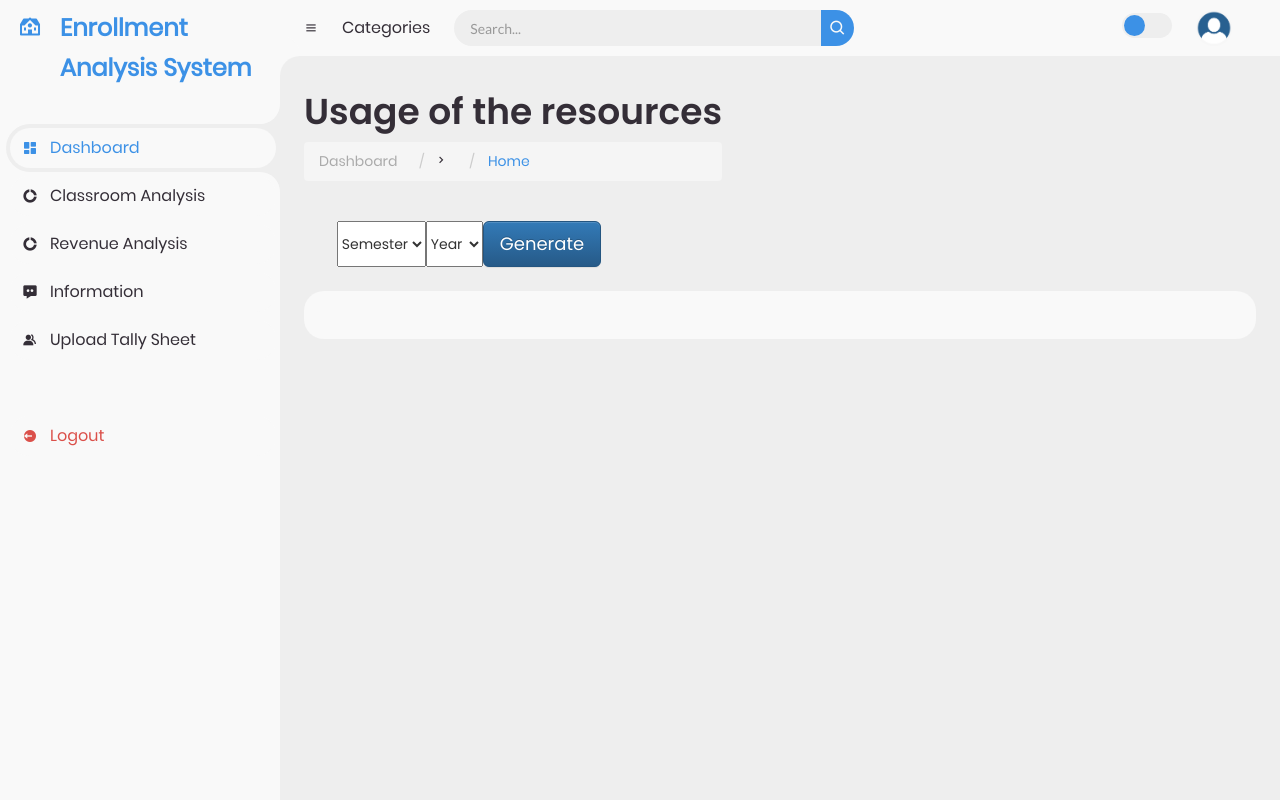
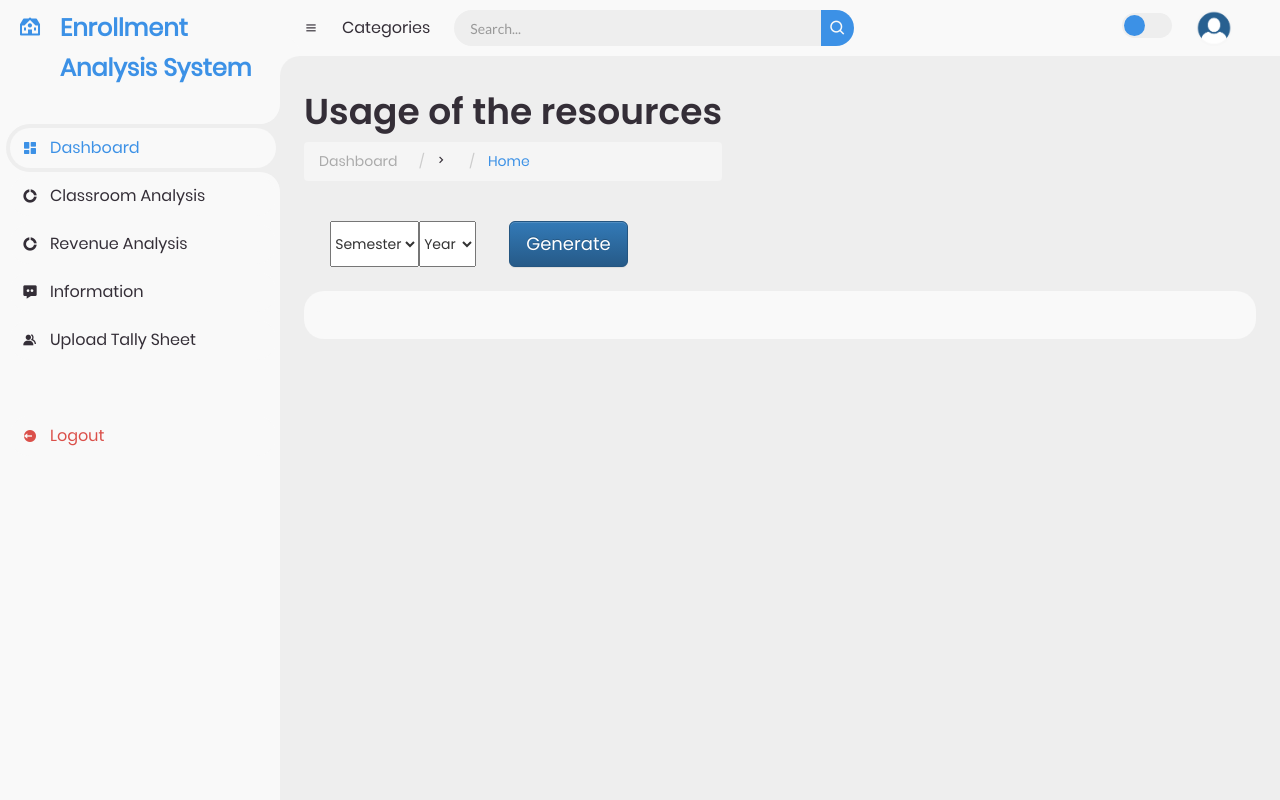
Before and after one commit to topurayhan007/Database-Project, a Django app: page /seas/UsageOfTheResources in a window 1280 px wide. Run offline with Django 3.2, Linux system fonts and the light colour scheme; some libraries are stand-ins or nearby versions.

Commit message:
edited the chartTemplates& made table without data

```diff
--- a/Student Enrollment Analysis System/seas/templates/classSizeDistribution.html
+++ b/Student Enrollment Analysis System/seas/templates/classSizeDistribution.html
@@ -15,7 +15,7 @@
 	{% csrf_token %}
 
 	<div class="container-login100-form-btn" >
-		<select name="semester" class="form-select form-select-lg mb-3" aria-label=".form-select-lg example">
+		<select name="semester" class="form-select form-select-lg mb-3" aria-label=".form-select-lg example" style="margin-left: 6%;">
 			<option selected>Semester</option>
 			<option value="Summer">Summer</option>
 			<option value="Spring">Spring</option>
@@ -37,7 +37,7 @@
 			<option value="2020">2020</option>
 			<option value="2021">2021</option>
 		</select>
-		<button class="btn btn-primary btn-lg">
+		<button class="btn btn-primary btn-lg" style="margin-left: 10%;">
 			Generate
 		</button>
 	</div>
@@ -45,7 +45,7 @@
 	<div class="table-data">
 		<div class="order">
 			<div>
-				<table border="1" cellpadding = "5" cellspacing="5">
+				<table border="3" cellpadding = "5" cellspacing="5"  style="background-color:#DAEDF4;">
 
 					<tr>
 
--- a/Student Enrollment Analysis System/seas/templates/classSizeRequirement.html
+++ b/Student Enrollment Analysis System/seas/templates/classSizeRequirement.html
@@ -15,7 +15,7 @@
 	{% csrf_token %}
 
 	<div class="container-login100-form-btn" >
-		<select name="semester" class="form-select form-select-lg mb-3" aria-label=".form-select-lg example">
+		<select name="semester" class="form-select form-select-lg mb-3" aria-label=".form-select-lg example" style="margin-left: 6%;">
 			<option selected>Semester</option>
 			<option value="Summer">Summer</option>
 			<option value="Spring">Spring</option>
@@ -37,7 +37,7 @@
 			<option value="2020">2020</option>
 			<option value="2021">2021</option>
 		</select>
-		<button class="btn btn-primary btn-lg">
+		<button class="btn btn-primary btn-lg" style="margin-left: 10%;">
 			Generate
 		</button>
 	</div>
@@ -45,7 +45,7 @@
 	<div class="table-data">
 		<div class="order">
 			<div>
-				<table border="1" cellpadding = "5" cellspacing="5">
+				<table border="3" cellpadding = "5" cellspacing="5"  style="background-color:#DAEDF4;">
 
 					<tr>
 
--- a/Student Enrollment Analysis System/seas/templates/usageOfTheResources.html
+++ b/Student Enrollment Analysis System/seas/templates/usageOfTheResources.html
@@ -15,7 +15,7 @@
 		{% csrf_token %}
 
 		<div class="container-login100-form-btn" >
-			<select name="semester" class="form-select form-select-lg mb-3" aria-label=".form-select-lg example">
+			<select name="semester" class="form-select form-select-lg mb-3" aria-label=".form-select-lg example" style="margin-left: 6%;">
 				<option selected>Semester</option>
 				<option value="Summer">Summer</option>
 				<option value="Spring">Spring</option>
@@ -37,7 +37,7 @@
 				<option value="2020">2020</option>
 				<option value="2021">2021</option>
 			</select>
-			<button class="btn btn-primary btn-lg">
+			<button class="btn btn-primary btn-lg" style="margin-left: 10%;">
 				Generate
 			</button>
 		</div>
@@ -45,7 +45,7 @@
 		<div class="table-data">
 			<div class="order">
 				<div>
-					<table border="1" cellpadding = "5" cellspacing="5">
+					<table border="3" cellpadding = "5" cellspacing="5"  style="background-color:#DAEDF4;">
 
 						<tr>
 
```
